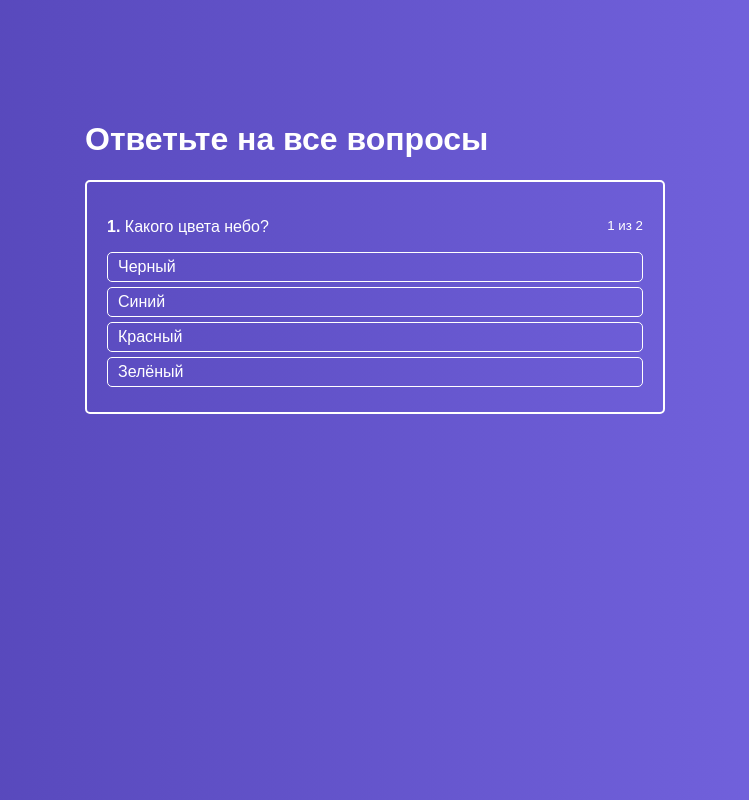
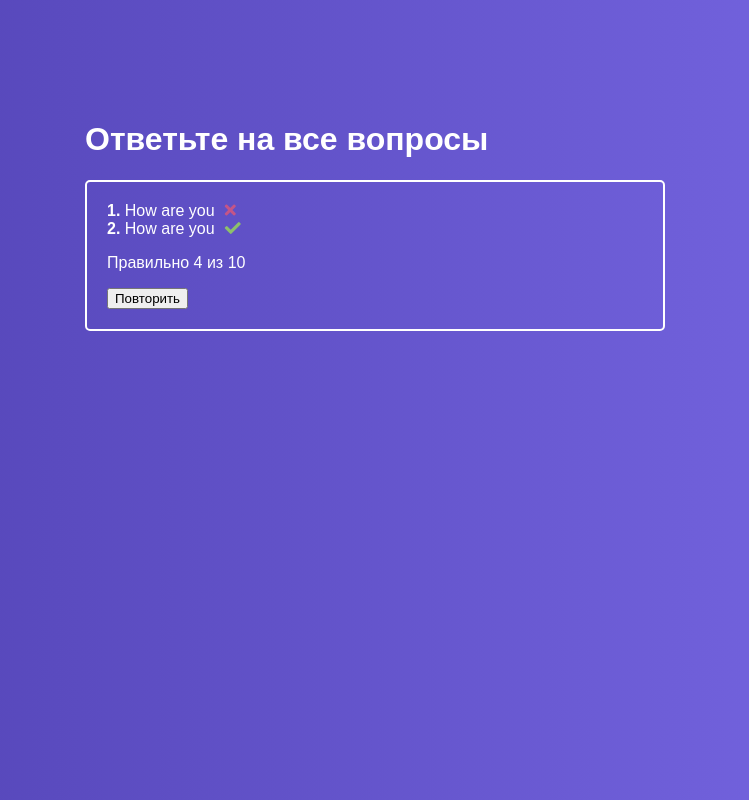
Before and after one commit to Kateryna-Borysenko/quiz-react, a React (Create React App) app: page / in a window 1280 px wide. Shown: the whole page, without its empty margins (265-1014 px from the left). Built offline with nearby package versions, Linux system fonts and the light colour scheme.

Commit message:
Added awesome fonts icons

```diff
--- a/package.json
+++ b/package.json
@@ -3,6 +3,7 @@
   "version": "0.1.0",
   "private": true,
   "dependencies": {
+    "@fortawesome/react-fontawesome": "^0.1.16",
     "@testing-library/jest-dom": "^5.16.1",
     "@testing-library/react": "^12.1.2",
     "@testing-library/user-event": "^13.5.0",
--- a/public/index.html
+++ b/public/index.html
@@ -15,6 +15,12 @@
       user's mobile device or desktop. See https://developers.google.com/web/fundamentals/web-app-manifest/
     -->
     <link rel="manifest" href="%PUBLIC_URL%/manifest.json" />
+
+    <!-- иконочные шрифты -->
+    <link
+      href="https://use.fontawesome.com/releases/v5.0.13/css/all.css"
+      rel="stylesheet"
+    />
     <!--
       Notice the use of %PUBLIC_URL% in the tags above.
       It will be replaced with the URL of the `public` folder during the build.
@@ -24,7 +30,7 @@
       work correctly both with client-side routing and a non-root public URL.
       Learn how to configure a non-root public URL by running `npm run build`.
     -->
-    <title>React App</title>
+    <title>Quiz App</title>
   </head>
   <body>
     <noscript>You need to enable JavaScript to run this app.</noscript>
--- /dev/null
+++ b/src/components/ActiveQuiz/FinishedQuiz/FinishedQuiz.jsx
@@ -0,0 +1,31 @@
+import React from 'react';
+import s from './FinishedQuiz.module.css';
+
+const FinishedQuiz = props => {
+  return (
+    <div className={s.FinishedQuiz}>
+      {/* список всех ответов */}
+      <ul>
+        <li>
+          <strong>1. </strong>
+          How are you
+          {/* иконка */}
+          <i className={'fa fa-times ' + s.error} />
+        </li>
+        <li>
+          <strong>2. </strong>
+          How are you
+          {/* иконка */}
+          <i className={'fa fa-check ' + s.success} />
+        </li>
+      </ul>
+      {/* сколько всего правильных ответов */}
+      <p>Правильно 4 из 10</p>
+      <div>
+        <button>Повторить</button>
+      </div>
+    </div>
+  );
+};
+
+export default FinishedQuiz;
--- /dev/null
+++ b/src/components/ActiveQuiz/FinishedQuiz/FinishedQuiz.module.css
@@ -0,0 +1,23 @@
+.FinishedQuiz {
+  padding: 20px;
+  color: #fff;
+  border: 2px solid #fff;
+  border-radius: 5px;
+  box-sizing: border-box;
+  margin: 0 10px;
+}
+.FinishedQuiz ul {
+  list-style: none;
+  padding: 0;
+  margin: 0;
+}
+.FinishedQuiz ul li i {
+  margin-left: 10px;
+}
+.success {
+  color: rgba(161, 240, 69, 0.7);
+}
+
+.error {
+  color: rgba(240, 87, 108, 0.7);
+}
--- a/src/containers/Quiz/Quiz.jsx
+++ b/src/containers/Quiz/Quiz.jsx
@@ -1,9 +1,12 @@
 import React, { Component } from 'react';
 import s from './Quiz.module.css';
 import ActiveQuiz from '../../components/ActiveQuiz/ActiveQuiz';
+import FinishedQuiz from '../../components/ActiveQuiz/FinishedQuiz/FinishedQuiz';
 
 class Quiz extends Component {
   state = {
+    // isFinished: false, //по умолчанию наш отросник не закончен
+    isFinished: true,
     activeQuestion: 0,
     answerState: null, //будет храниться инфо о текущем клике пользователя (либо правильный ответ, либо нет){ [id]: 'success'} или {[id]: 'error' }
     quiz: [
@@ -55,7 +58,7 @@ class Quiz extends Component {
       const timeout = window.setTimeout(() => {
         //если закончились вопросы
         if (this.isQuizFinished()) {
-          console.log('last question');
+          this.setState({ isFinished: true });
         } else {
           this.setState({
             activeQuestion: this.state.activeQuestion + 1,
@@ -80,7 +83,9 @@ class Quiz extends Component {
       <div className={s.Quiz}>
         <div className={s.QuizWrapper}>
           <h1>Ответьте на все вопросы</h1>
-
+          {this.state.isFinished ? (
+            <FinishedQuiz />
+          ) : (
             <ActiveQuiz
               answers={this.state.quiz[this.state.activeQuestion].answers} //показывает номер вопроса
               question={this.state.quiz[this.state.activeQuestion].question} //показывает номер вопроса
@@ -89,6 +94,7 @@ class Quiz extends Component {
               answerNumber={this.state.activeQuestion + 1} //отображение для пользователя(индекс вопроса начинается с 0) делаем +1
               state={this.state.answerState} //отображаем на каждом элементе правильный ответ или нет
             />
+          )}
         </div>
       </div>
     );
```
Also changed, not shown: 2 other files (tests, documents, lock files or other folders). Lines whose indentation alone changed are shown as unchanged.
